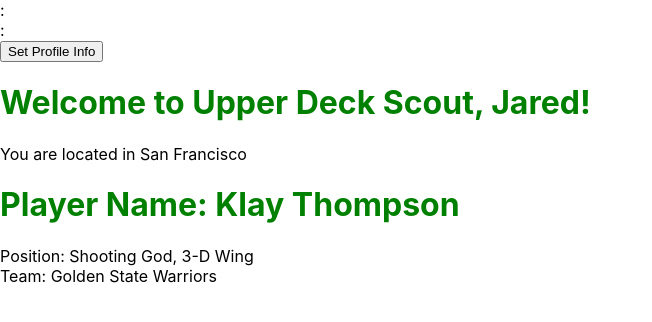
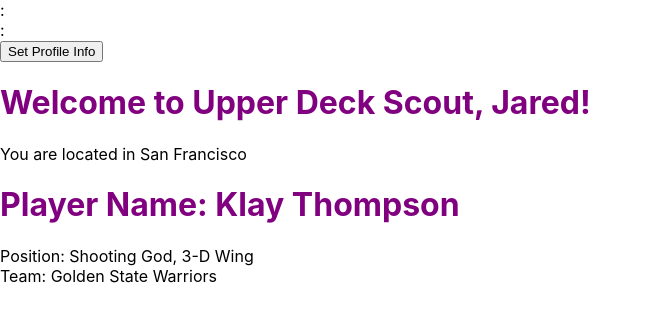
Before and after one commit to jstearne/upper-deck-scout, a React (Create React App) app in the folder upper-deck-scout/: page / in a window 1280 px wide. Shown: the top 322 px of the page, without its empty margins (0-652 px from the left). Built offline with nearby package versions, Linux system fonts and the light colour scheme.

Commit message:
Start coding routes with react-router

```diff
--- a/upper-deck-scout/src/index.css
+++ b/upper-deck-scout/src/index.css
@@ -14,5 +14,5 @@
     monospace;
 }
 h1 {
-  color: green;
+  color: purple;
 }
--- a/upper-deck-scout/src/index.js
+++ b/upper-deck-scout/src/index.js
@@ -2,6 +2,12 @@
 import ReactDOM from "react-dom";
 import "./index.css";
 import App from "./App";
+import {
+  BrowserRouter as Router,
+  // Switch,
+  Route,
+  // Link
+} from "react-router-dom"; // for routing in react
 import reportWebVitals from "./reportWebVitals";
 
 ReactDOM.render(
```
Also changed, not shown: 1 other file (tests, documents, lock files or other folders).
